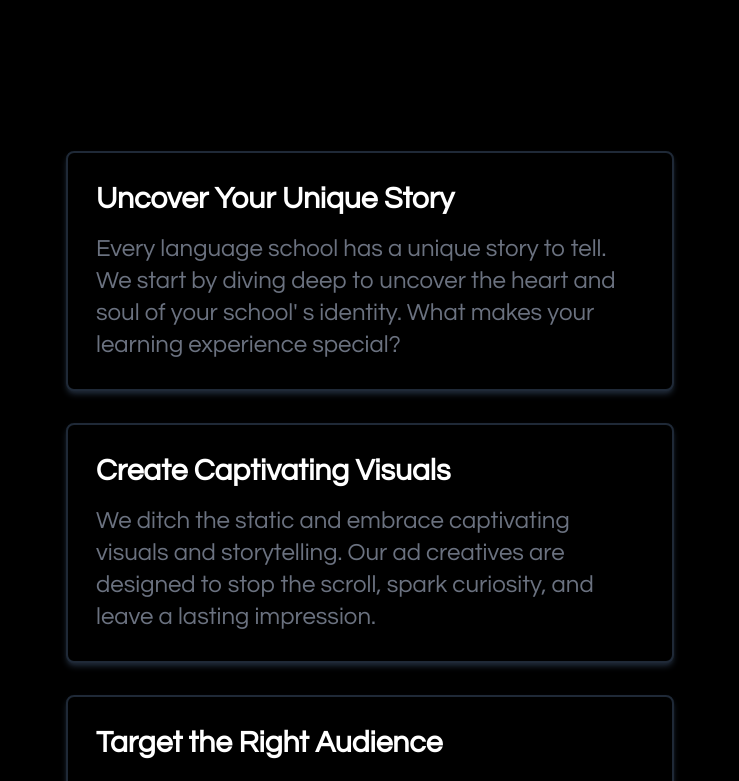
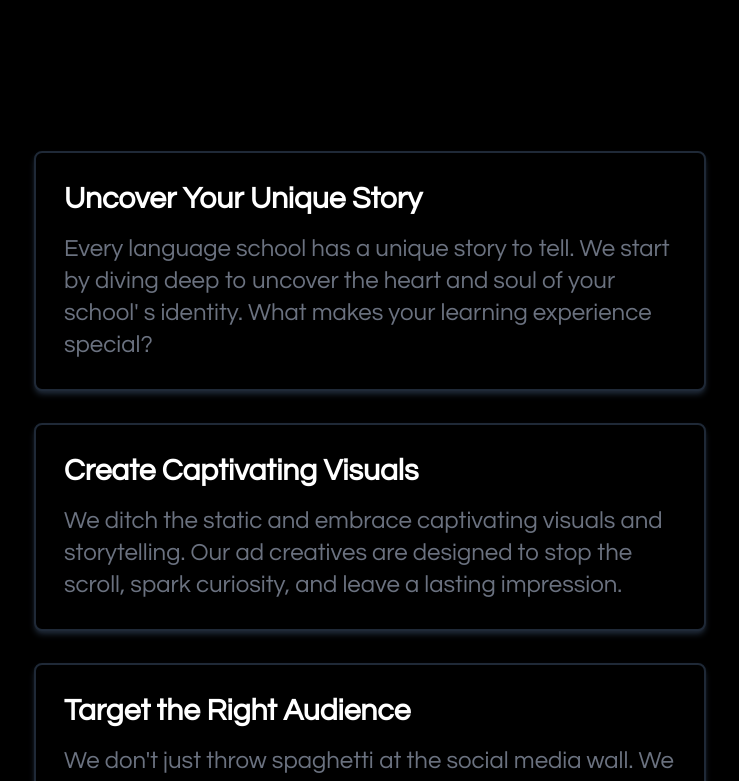
Before and after one commit to deevee47/versocia-main, a Next.js app: page / in a window 1280 px wide. Shown: the part 2009-2790 px from the top of the page, without its empty margins (270-1009 px from the left). Built offline with nearby package versions, Linux system fonts and the light colour scheme; a web font is replaced by a local one.

Commit message:
nav sticky card fix

```diff
--- a/app/components/How.tsx
+++ b/app/components/How.tsx
@@ -16,7 +16,7 @@ const How = () => {
           </div>
         }
       />
-      <div className="wrapper max-w-2xl mx-auto mt-20 bg-black">
+      <div className="wrapper max-w-2xl mx-auto mt-20 bg-black ">
 
         <Card title='Uncover Your Unique Story' description="Every language school has a unique story to tell. We start by diving deep to uncover the heart and soul of your school' s identity. What makes your learning experience special?" />
 
--- a/app/components/ui/Card.tsx
+++ b/app/components/ui/Card.tsx
@@ -7,7 +7,7 @@ interface CardProps {
 
 const Card: React.FC<CardProps> = ({ title, description }) => {
     return (
-        <div className="card border-2 m-8 sticky bg-black p-7 rounded-lg shadow-md shadow-gray-800 mb-8 border-gray-800">
+        <div className="card sticky border-2 bg-black p-7 rounded-lg shadow-md shadow-gray-800 mb-8 border-gray-800 z-10">
             <h2 className="text-3xl font-bold">{title}</h2>
             <p className="text-gray-500 text-2xl mt-4">{description}</p>
         </div>
--- a/app/components/ui/Navbar.tsx
+++ b/app/components/ui/Navbar.tsx
@@ -13,7 +13,7 @@ const Navbar: React.FC = () => {
   const getItemHref = (item: NavItem): string => `#${item.toLowerCase().replace(/\s/g, '')}`;
 
   return (
-    <nav>
+    <nav className='sticky top-0 z-50'>
       <div className='sm:hidden flex justify-between items-center p-4 bg-[#fafafb]'>
         <a href="#hero">
           <img className='w-9' src="./white-icon.png" alt="versocia logo" />
--- a/app/globals.css
+++ b/app/globals.css
@@ -41,33 +41,33 @@
 
 
 .card:nth-child(1n) {
-  top: 30px;
+  top: 120px;
 }
 
 .card:nth-child(2n) {
-  top: 50px;
+  top: 140px;
 }
 
 .card:nth-child(3n) {
-  top: 70px;
+  top: 160px;
 }
 
 .card:nth-child(4n) {
-  top: 90px;
+  top: 180px;
 }
 
 .card:nth-child(5n) {
-  top: 110px;
+  top: 200px;
 }
 
 .card:nth-child(6n) {
-  top: 130px;
+  top: 220px;
 }
 
 .card:nth-child(7n) {
-  top: 150px;
+  top: 240px;
 }
 
 .card:nth-child(8n) {
-  top: 170px;
+  top: 260px;
 }
```
